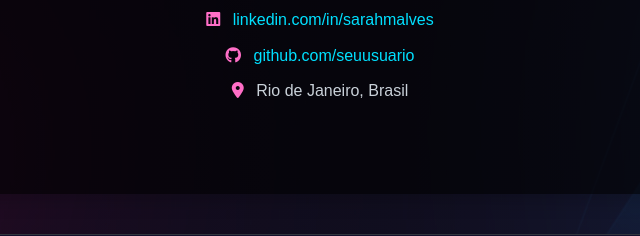
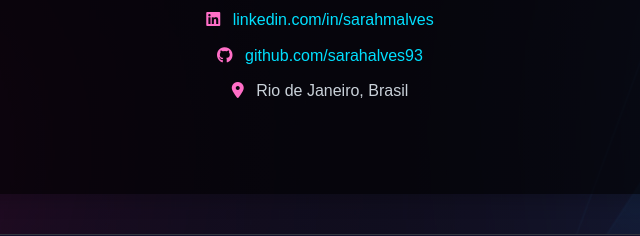
Before and after one commit to sarahalves93/webcurriculo, a plain HTML site: page index.html in a window 1280 px wide. Shown: the part 5389-5625 px from the top of the page, 320-960 px from the left. Drawn offline with nearby package versions, Linux system fonts and the light colour scheme.

Commit message:
Update index.html

```diff
--- a/index.html
+++ b/index.html
@@ -268,7 +268,7 @@
     <div class="contato-info">
       <p><i class="fas fa-envelope"></i> <a href="mailto:sarahmalves@live.com">sarahmalves@live.com</a></p>
       <p><i class="fab fa-linkedin"></i> <a href="https://linkedin.com/in/sarahmalves" target="_blank" rel="noopener noreferrer">linkedin.com/in/sarahmalves</a></p>
-      <p><i class="fab fa-github"></i> <a href="https://github.com/sarahalves93" target="_blank" rel="noopener noreferrer">github.com/seuusuario</a></p>
+      <p><i class="fab fa-github"></i> <a href="https://github.com/sarahalves93" target="_blank" rel="noopener noreferrer">github.com/sarahalves93</a></p>
       <p><i class="fas fa-map-marker-alt"></i> Rio de Janeiro, Brasil</p>
     </div>
 
```
